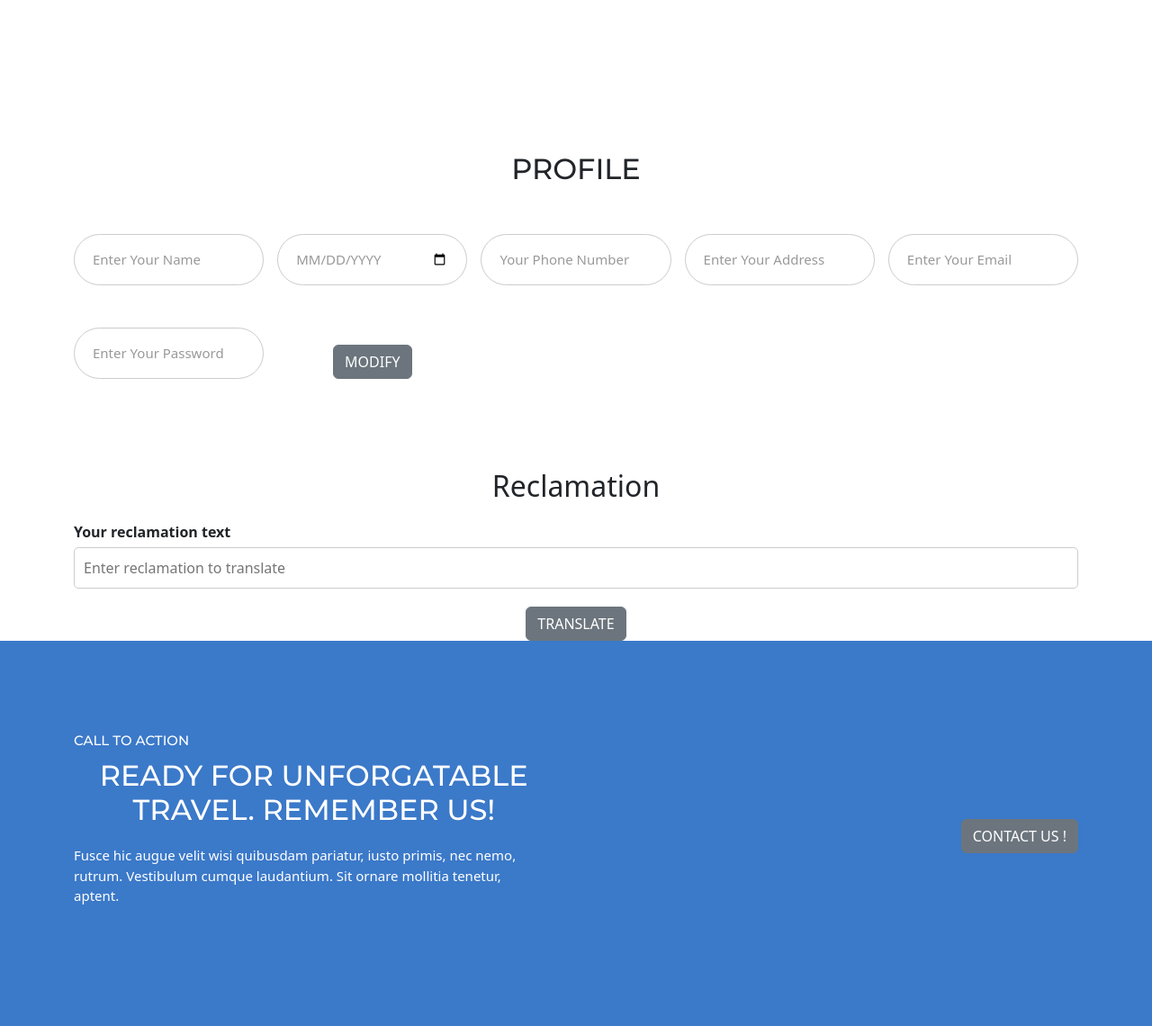
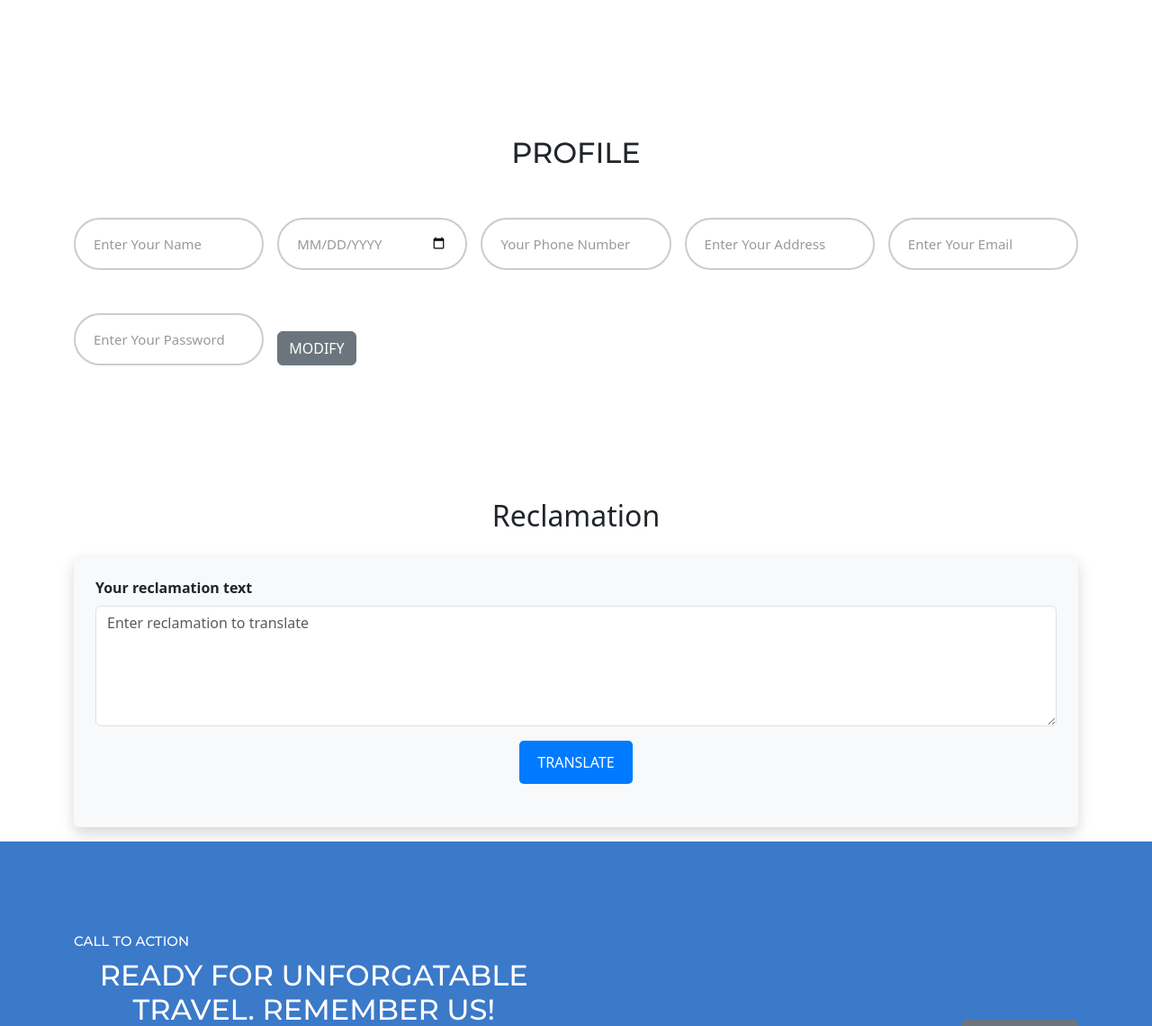
Before and after one commit to dhia1195/Django-Project, a Django app: page /translation_view/ in a window 1280 px wide. Shown: the part 4560-5700 px from the top of the page at 90% size. Run offline with Django 4.2, Linux system fonts and the light colour scheme.

Commit message:
brassmi final

```diff
--- a/Template/index.html
+++ b/Template/index.html
@@ -348,6 +380,7 @@
         });
             $('#reservation-form').on('submit', function(e) {
             e.preventDefault();
+            $('#loading').show();
             var form = $(this);
 
             $.ajax({
@@ -371,6 +404,10 @@
                             There was an error submitting your reservation! Please try again.
                         </div>
                     `);
+                },
+            complete: function() {
+                // Hide loading spinner after request completes
+                $('#loading').hide();
             }
             });
         });
@@ -381,22 +418,23 @@
 <button id="showReservationsBtn" class="btn btn-primary" >Show My Reservations</button>
 </div>
 <!-- Bootstrap Modal -->
-<div class="modal fade" id="reservationModal" tabindex="-1" role="dialog" aria-labelledby="reservationModalLabel" aria-hidden="true">
+<div class="modal fade" id="reservationModal" tabindex="-1" aria-labelledby="reservationModalLabel" aria-hidden="true">
   <div class="modal-dialog" role="document">
       <div class="modal-content">
           <div class="modal-header">
               <h5 class="modal-title" id="reservationModalLabel">Your Reservations</h5>
-                <button type="button" class="close" data-dismiss="modal" aria-label="Close">
-                    <span aria-hidden="true">&times;</span>
-                </button>
+              <button type="button" class="btn-close" data-bs-dismiss="modal" aria-label="Close"></button>
           </div>
           <div class="modal-body">
               <ul id="reservationList" class="list-group"></ul>
           </div>
           <div class="modal-footer">
-                <button type="button" class="btn btn-secondary" data-dismiss="modal">Close</button>
-            </div>
-        </div>
+              <button type="button" class="btn btn-secondary" data-bs-dismiss="modal">Close</button>
+          </div>
+      </div>
+  </div>
+</div>
+
     </div>
 </div>
 
@@ -443,7 +481,6 @@
 </div>
 
 <!-- Button to show reservations -->
-<button id="showReservationsBtn" class="btn btn-primary">Show Reservations</button>
 
 <!-- CSRF Token -->
 <meta name="csrf-token" content="{{ csrf_token }}">
@@ -1386,32 +1423,22 @@ document.addEventListener("DOMContentLoaded", function() {
 <!-- hehdi reclamation  -->
 
 <section>
-  <div class="container">
-      <h2 class="section-title">Reclamation</h2>
-      <form id="translation-form" method="POST" action="{% url 'translation' %}" class="translation-form">
+  <div class="container mt-5">
+      <h2 class="section-title text-center mb-4">Reclamation</h2>
+      <form id="translation-form" method="POST" action="{% url 'translation' %}" class="translation-form bg-light p-4 rounded shadow">
           {% csrf_token %}
 
-          <div class="input-wrapper">
-              <label for="texte_source" class="input-label">Your reclamation text</label>
-              <input type="textarea" name="texte_source" id="texte_source" required placeholder="Enter reclamation to translate" class="input-field" aria-label="Source Text" >
-          </div>
-
-          <!-- <div class="input-wrapper">
-              <label for="langue_cible" class="input-label">Target Language</label>
-              <select name="langue_cible" id="langue_cible" required class="input-field" aria-label="Target Language">
-                  <option value="">Select Language</option>
-                  <option value="en">English</option>
-                  <option value="fr">French</option>
-                  <option value="es">Spanish</option>
-              </select>
-          </div> -->
-
-          <div class="button-group">
-              <button type="submit" class="btn btn-secondary">Translate</button>
+          <div class="mb-3">
+              <label for="texte_source" class="form-label fw-bold">Your reclamation text</label>
+              <textarea name="texte_source" id="texte_source" required placeholder="Enter reclamation to translate" class="form-control" aria-label="Source Text" rows="5"></textarea>
+          </div>
+
+          <div class="text-center mb-4">
+              <button type="submit" class="btn btn-primary">Translate</button>
           </div>
 
           <div class="text-center">
-              <button id="showTranslationBtn" class="btn btn-primary" data-toggle="modal" data-target="#translationModal" style="display: none;">
+              <button id="showTranslationBtn" class="btn btn-secondary" data-bs-toggle="modal" data-bs-target="#translationModal" style="display: none;">
                   Show Translation
               </button>
           </div>
@@ -1422,58 +1449,21 @@ document.addEventListener("DOMContentLoaded", function() {
                   <div class="modal-content">
                       <div class="modal-header">
                           <h5 class="modal-title" id="translationModalLabel">Translation Result</h5>
-                          <button type="button" class="close" data-dismiss="modal" aria-label="Close">
-                              <span aria-hidden="true">&times;</span>
-                          </button>
+                          <button type="button" class="btn-close" data-bs-dismiss="modal" aria-label="Close"></button>
                       </div>
                       <div class="modal-body">
                           <p id="translatedText" class="text-center"></p>
                       </div>
                       <div class="modal-footer">
-                          <button type="button" class="btn btn-secondary" data-dismiss="modal">Close</button>
+                          <button type="button" class="btn btn-secondary" data-bs-dismiss="modal">Close</button>
                       </div>
                   </div>
               </div>
           </div>
       </form>
-      <div id="alert-container-translate"></div>
+      <div id="alert-container-translate" class="text-center mt-3"></div>
   </div>
 </section>
-
-<style>
-  .section-title {
-      text-align: center;
-      font-size: 2em;
-      margin-bottom: 20px;
-  }
-
-  .input-wrapper {
-      margin-bottom: 15px;
-  }
-
-  .input-label {
-      font-weight: bold;
-  }
-
-  .input-field {
-      width: 100%;
-      padding: 10px;
-      margin-top: 5px;
-      border: 1px solid #ccc;
-      border-radius: 5px;
-  }
-
-  .button-group {
-      display: flex;
-      justify-content: center; /* Centers button */
-      margin-top: 20px;
-  }
-
-  .alert {
-      margin-top: 20px;
-      text-align: center;
-  }
-</style>
 
 <script src="https://code.jquery.com/jquery-3.5.1.min.js"></script>
 <script>
@@ -1487,14 +1477,18 @@ $(document).ready(function() {
             url: form.attr('action'),
             data: form.serialize(),
             success: function(response) {
-            alert("reclamation a ete envoye")
-              // $('#translatedText').text(response.translated_text);
-              // $('#showTranslationBtn').click(); // Show the modal
-              // form[0].reset();
+                // Assuming the response includes the translated text as response.translated_text
+                $('#translatedText').text(response.translated_text);
+
+                // Show the modal with the translation
+                $('#translationModal').modal('show');
+
+                // Reset the form
+                form[0].reset();
             },
             error: function(xhr, status, error) {
                 console.error('AJAX Error:', status, error, xhr.responseText);
-              $('#alert-container-tanslate').html(`
+                $('#alert-container-translate').html(`
                     <div class="alert alert-danger" role="alert">
                         There was an error processing your request! Please try again.
                     </div>
--- a/reservations/views.py
+++ b/reservations/views.py
@@ -15,9 +15,7 @@ from user_client.models import User_client
 from django.views.decorators.csrf import csrf_exempt
 import json
 import re
-from transformers import BlenderbotTokenizer, BlenderbotForConditionalGeneration
 import time
-
 from django.views.decorators.http import require_POST
 from django.http import JsonResponse
 from django.views.decorators.csrf import csrf_exempt
```
Also changed, not shown: other parts of Template/index.html (+35 -1 lines), db.sqlite3, media/images/activites/apa-skydive-18.jpg (added), media/images/dhia_image.png, media/images/validation_image.png, static/images/pappardelle.jpg. Lines whose indentation alone changed are shown as unchanged.
